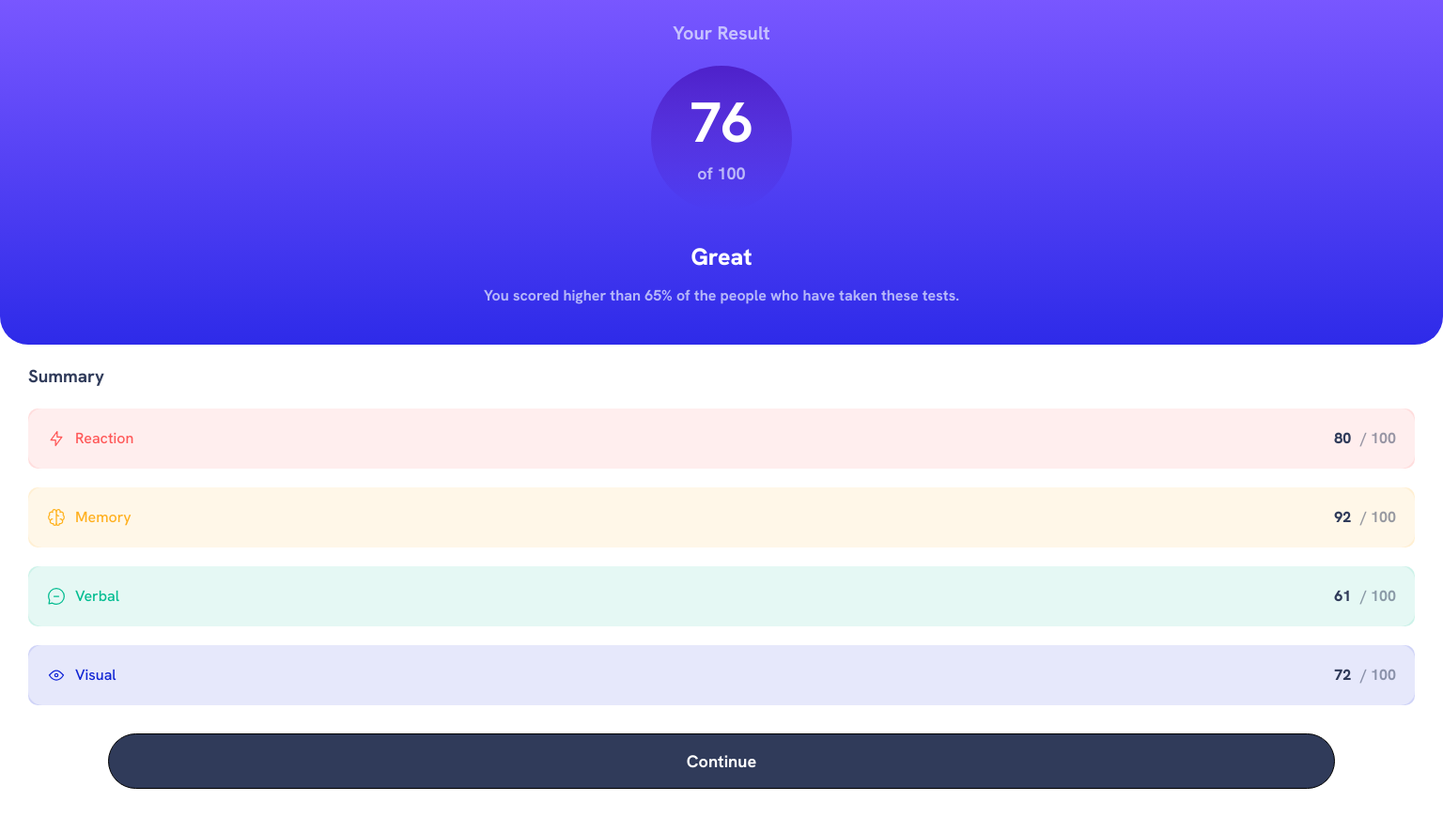
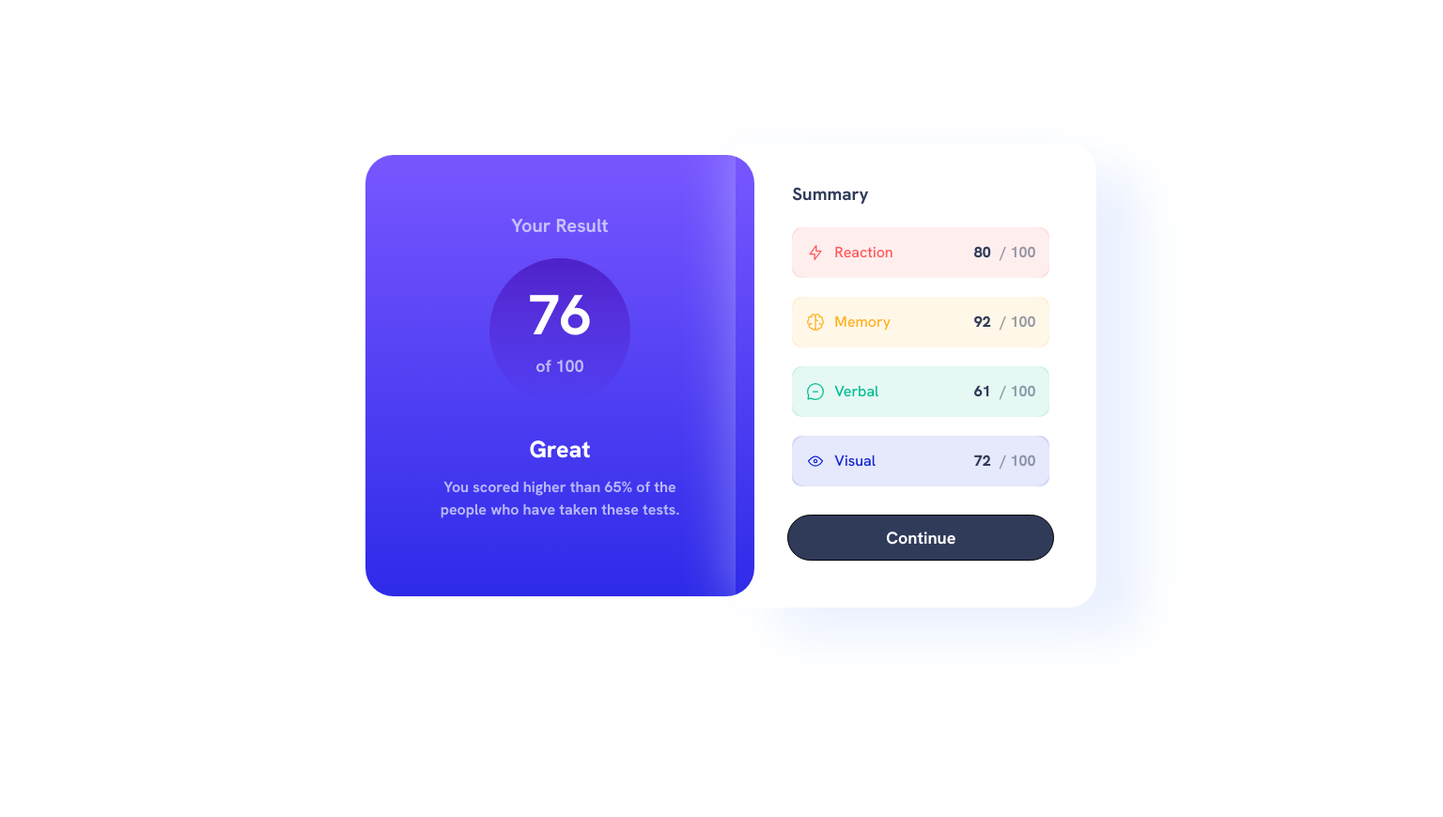
Before and after one commit to arajasmine/result-summary-component, a plain HTML site: page index.html in a window 1536 px wide. Shown: the whole page at 94% size. After the commit the page ends 800 px from the top, so only its background shows below. Drawn offline with Linux system fonts and the light colour scheme.

Commit message:
Added media queries

```diff
--- a/css/style.css
+++ b/css/style.css
@@ -1,8 +1,12 @@
+/* container */
+
 section, ul, div{
     width: 100%;
     margin: 0;
     padding: 0;
 }
+
+/* top section */
 
 section.topGradient {
     background: linear-gradient(hsl(252, 100%, 67%),hsl(241, 81%, 54%));
@@ -12,6 +16,8 @@ section.topGradient {
     border-bottom-right-radius: 30px ;
     border-bottom-left-radius: 30px ;
 }
+
+/* paddings */
 
 .sidePadding > p{
     padding-left: 40px;
@@ -33,6 +39,8 @@ section.topGradient p.bottom{
     padding-bottom: 40px;
 }
 
+/* bottom section */
+
 ul{
     display: inline;
 }
@@ -49,6 +57,8 @@ li {
     padding: 20px;
 
 }
+
+/* box colors */
 
 .light-red {
     background:hsla(0, 100%, 67%, 10%) ;
@@ -99,7 +109,7 @@ li {
 
 button {
     display: block;
-    width: 85%;
+    width: 95%;
 
     padding: 15px;
     margin: 30px auto 30px auto;
@@ -213,3 +223,117 @@ i.icon {
 .visual-i {
     background: url("/images/icon-visual.svg");
 }
+
+@media (min-width: 850px) {
+
+    body {
+        height: 100vh;
+        display: flex;
+        flex-wrap: wrap;
+
+        flex-direction: row-reverse;
+
+        justify-content: center;
+        align-items: center;
+    }
+    section {
+        width: 35%;
+        padding: 20px;
+    }
+
+    .topGradient {
+        width: 37%;
+    }
+
+    div{
+        display: none;
+    }
+
+    li {
+        border-radius: 15px;
+        padding: 15px;
+    }
+
+    button {
+        width: 85%;
+        padding: 10px;
+    }
+
+    section.topGradient {
+        background: linear-gradient(hsl(252, 100%, 67%),hsl(241, 81%, 54%));
+        color: hsl(0, 0%, 100%);
+        text-align: center;
+
+        border-radius: 30px;
+        padding: 40px;
+
+        order: 1;
+    }
+
+    .whiteBG {
+        margin: -20px;
+        padding-left: 30px;
+        box-shadow:
+        50px 30px 50px hsl(221, 100%, 96%),
+        -10px -3px 50px hsla(221, 100%, 96%,30%);
+        border-top-right-radius: 30px;
+        border-bottom-right-radius: 30px;
+    }
+}
+
+@media (min-width: 1300px) {
+
+    body {
+        height: 100vh;
+        display: flex;
+        flex-wrap: wrap;
+
+        flex-direction: row-reverse;
+
+        justify-content: center;
+        align-items: center;
+    }
+    section {
+        width: 25%;
+        padding: 20px;
+    }
+
+    .topGradient {
+        width: 27%;
+    }
+
+    div{
+        display: none;
+    }
+
+    li {
+        border-radius: 15px;
+        padding: 15px;
+    }
+
+    button {
+        width: 85%;
+        padding: 10px;
+    }
+
+    section.topGradient {
+        background: linear-gradient(hsl(252, 100%, 67%),hsl(241, 81%, 54%));
+        color: hsl(0, 0%, 100%);
+        text-align: center;
+
+        border-radius: 30px;
+        padding: 40px;
+
+        order: 1;
+    }
+
+    .whiteBG {
+        margin: -20px;
+        padding-left: 30px;
+        box-shadow:
+        50px 30px 50px hsl(221, 100%, 96%),
+        -10px -3px 50px hsla(221, 100%, 96%,30%);
+        border-top-right-radius: 30px;
+        border-bottom-right-radius: 30px;
+    }
+}
--- a/index.html
+++ b/index.html
@@ -28,7 +28,7 @@
       </p>
     </section>
 
-    <section>
+    <section class="whiteBG">
       <h3>Summary</h3>
 
       <ul>
@@ -46,10 +46,8 @@
             <span class="headingg">Visual</span> <span class="scoring"> 72 </span> <span class="total-over"> / 100 </span>
         </li>
       </ul>
+
+      <button>Continue</button>
     </section>
-
-    <div>
-      <button>Continue</button>
-    </div>
   </body>
 </html>
```
